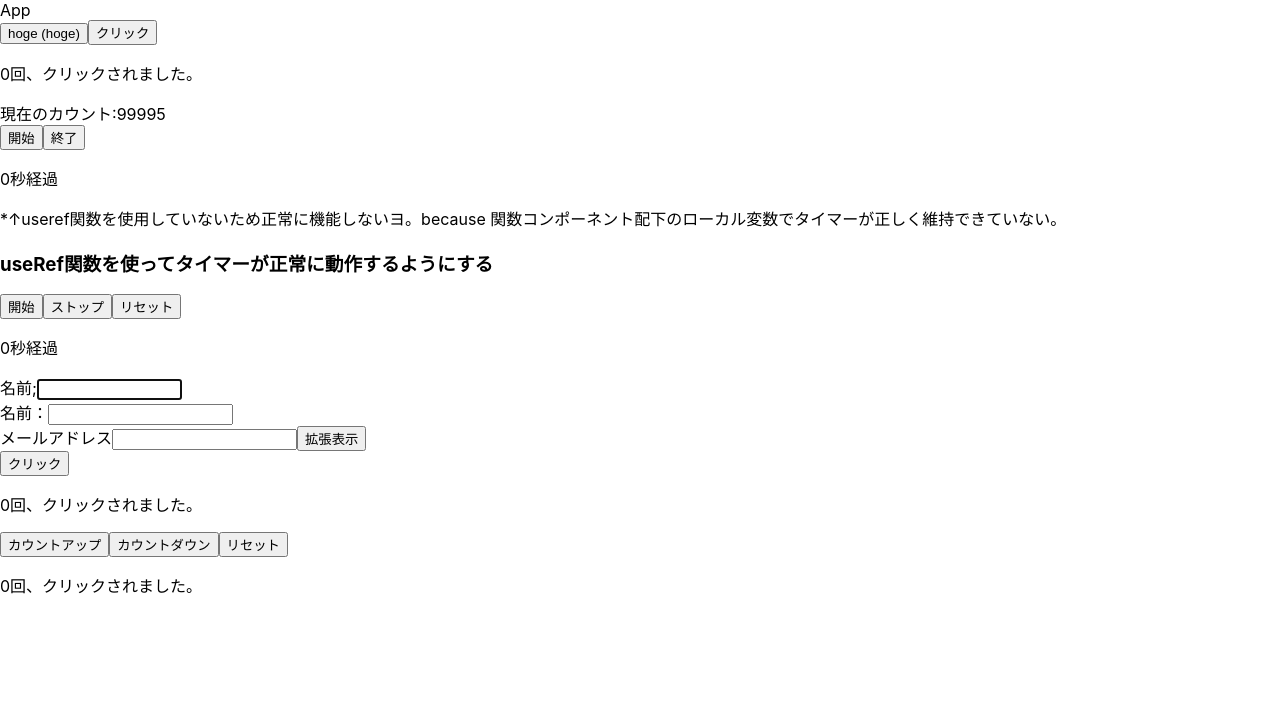
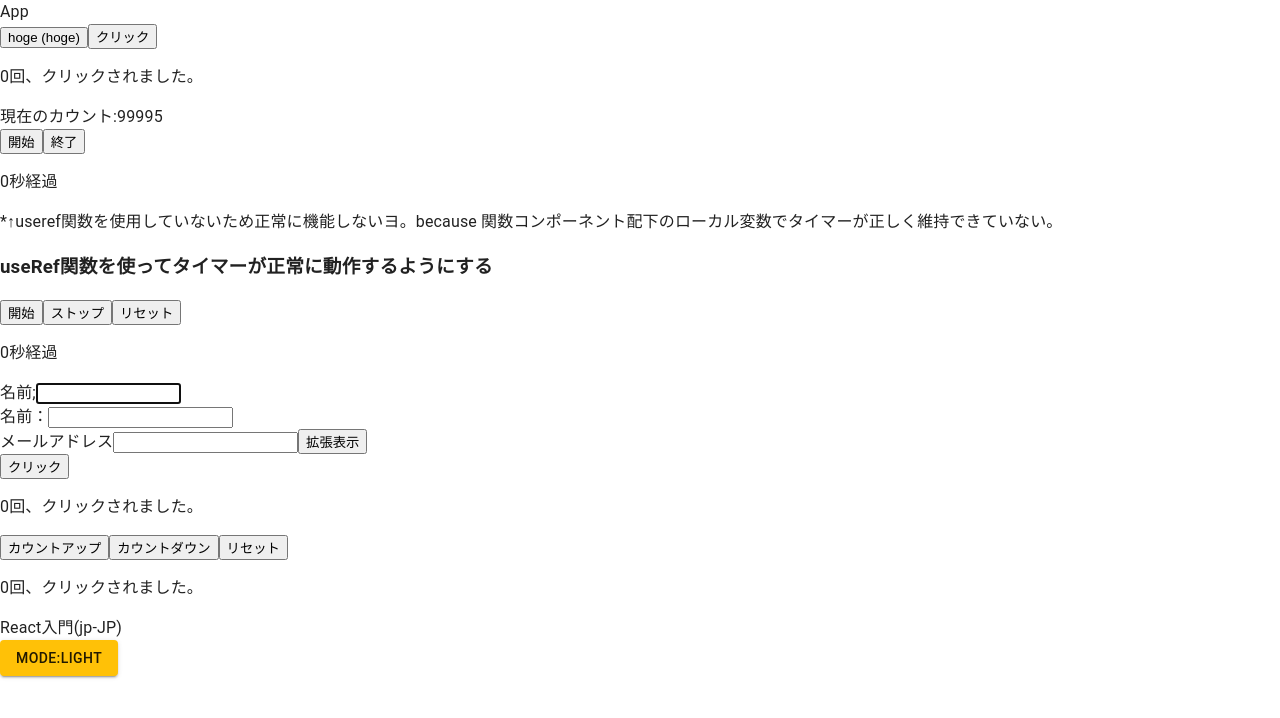
Before and after one commit to shunmakk/react-pratice-advance-2-hook, a React (Create React App) app: page / in a window 1280 px wide. Shown: the top 718 px of the page. Built offline with nearby package versions, Linux system fonts and the light colour scheme.

Commit message:
useconext

```diff
--- a/package.json
+++ b/package.json
@@ -3,6 +3,9 @@
   "version": "0.1.0",
   "private": true,
   "dependencies": {
+    "@emotion/react": "^11.11.3",
+    "@emotion/styled": "^11.11.0",
+    "@mui/material": "^5.15.9",
     "@testing-library/jest-dom": "^5.17.0",
     "@testing-library/react": "^13.4.0",
     "@testing-library/user-event": "^13.5.0",
--- /dev/null
+++ b/src/Components/HookContext.js
@@ -0,0 +1,24 @@
+import React, { createContext } from 'react'
+import HookContextChild from './HookContextChild';
+
+// コンテキストを初期化
+export const MyAppContext = createContext();
+
+// コンテキストに渡すためのオブジェクトを準備
+const config = {
+    title: 'React入門',
+    lang: 'jp-JP',
+}
+
+const HookContext = () => {
+    // 配下の要素に対してコンテキストを適用
+    return (
+        <MyAppContext.Provider value={config}>
+            <div id="c_main">
+                <HookContextChild />
+            </div>
+        </MyAppContext.Provider>
+    );
+}
+
+export default HookContext;
--- /dev/null
+++ b/src/Components/HookContextChild.js
@@ -0,0 +1,21 @@
+import React, { useContext } from "react"
+import { MyAppContext } from "./HookContext"
+
+export default function HookContextChild() {
+    return (
+        <div id="c_child">
+            <HookContextChildGrand />
+        </div>
+    );
+}
+
+export function HookContextChildGrand() {
+    const { title, lang } = useContext(MyAppContext);
+    return (
+        <div>
+            <div id="c_child_grand">
+                {title}({lang})
+            </div>
+        </div>
+    );
+}
--- /dev/null
+++ b/src/Components/HookThemeButton.js
@@ -0,0 +1,15 @@
+import { useContext } from "react";
+import ThemeContext from "./ThemeContext";
+import { Button } from "@mui/material";
+
+// コンテキストの取得
+const HookThemeButton = () => {
+  const { mode, toggleMode } = useContext(ThemeContext);
+  return (
+    <Button variant="contained" onClick={toggleMode}>
+      mode:{mode}
+    </Button>
+  );
+};
+
+export default HookThemeButton;
--- /dev/null
+++ b/src/Components/MyThemeProvider.js
@@ -0,0 +1,46 @@
+import { useState } from 'react';
+import { createTheme, ThemeProvider } from '@mui/material/styles';
+import { amber, grey } from '@mui/material/colors';
+import { CssBaseline } from '@mui/material';
+import ThemeContext from './ThemeContext';
+
+export default function MyThemeProvider({ children }) {
+  const [mode, setMode] = useState('light');
+  const themeConfig = {
+    mode,
+    toggleMode: () => {
+      setMode(prev =>
+        prev === 'light' ? 'dark' : 'light'
+      );
+    }
+  };
+  const theme = createTheme({
+    mode,
+    palette: {
+      mode,
+      ...(mode === 'light'
+      ? {
+          primary: amber,
+        }
+      : {
+        primary: {
+          main: grey[500],
+          contrastText: '#fff'
+        },
+        background: {
+          default: grey[900],
+          paper: grey[900],
+        },
+      }),
+    },
+
+  });
+  return (
+    <ThemeContext.Provider value={themeConfig}>
+      <ThemeProvider theme={theme}>
+        <CssBaseline />
+        {children}
+      </ThemeProvider>
+    </ThemeContext.Provider>
+  );
+}
--- /dev/null
+++ b/src/Components/ThemeContext.js
@@ -0,0 +1,11 @@
+import { createContext } from "react";
+
+// コンテキストの準備
+const ThemeContext = createContext({
+  // 現在のモード
+  mode: 'light',
+  // モードを切り替えるためのハンドラー
+  toggleMode: () => {}
+});
+
+export default ThemeContext;
--- a/src/index.js
+++ b/src/index.js
@@ -12,6 +12,9 @@ import HookRefForward from './Components/HookRefForward';
 import HookCallbackRef from './Components/HookCallbackRef';
 import HookReducer from './Components/HookReducer';
 import HookReducerUp from './Components/HookReducerUp';
+import HookContext from './Components/HookContext';
+import MyThemeProvider from './Components/MyThemeProvider';
+import HookThemeButton from './Components/HookThemeButton';
 
 
 
@@ -28,6 +31,10 @@ root.render(
     <HookCallbackRef/>
     <HookReducer init={0}/>
     <HookReducerUp init={0}/>
+    <HookContext/>
+    <MyThemeProvider>
+      <HookThemeButton/>
+    </MyThemeProvider>
 
   </React.StrictMode>
 );
```
Also changed, not shown: 1 other file (tests, documents, lock files or other folders).
